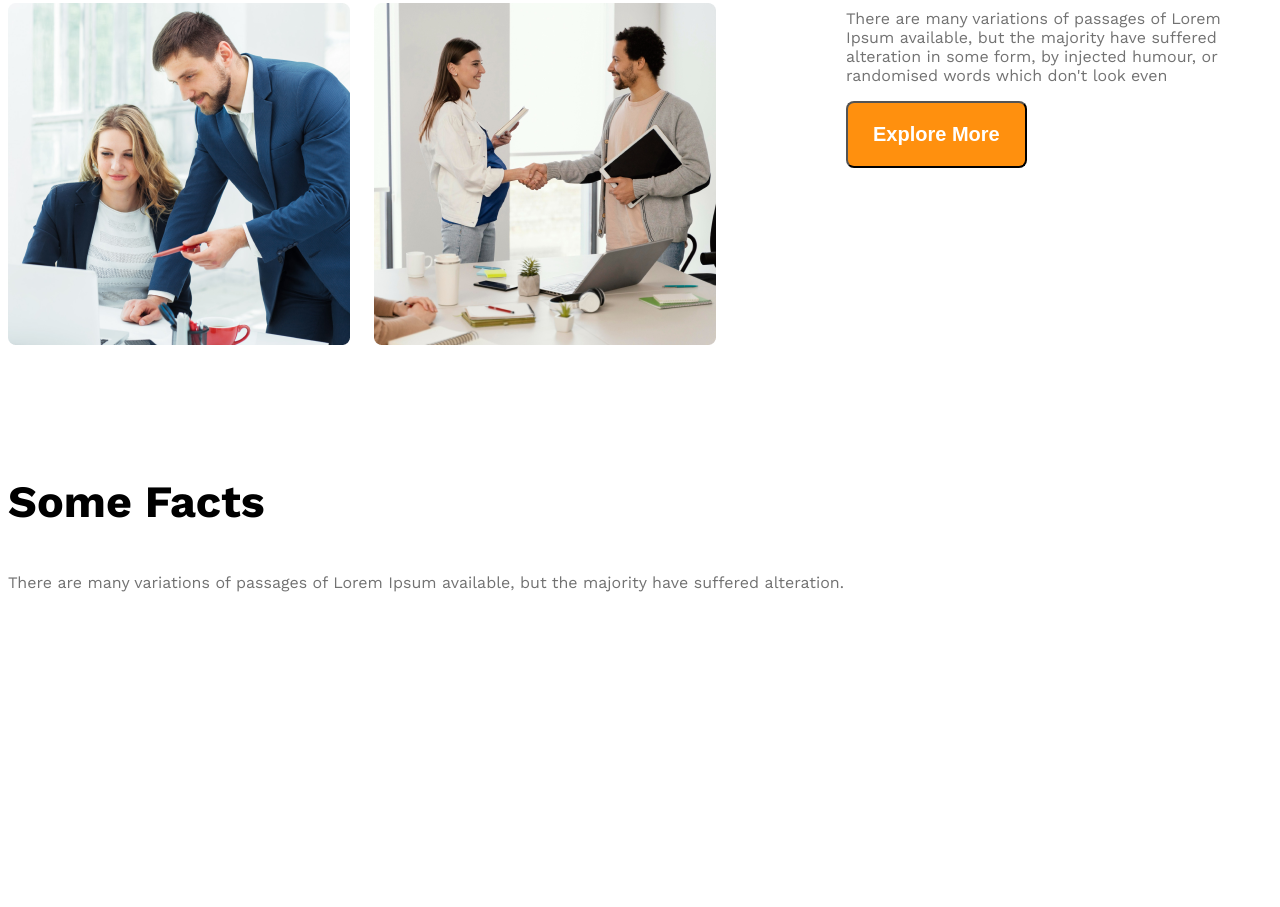
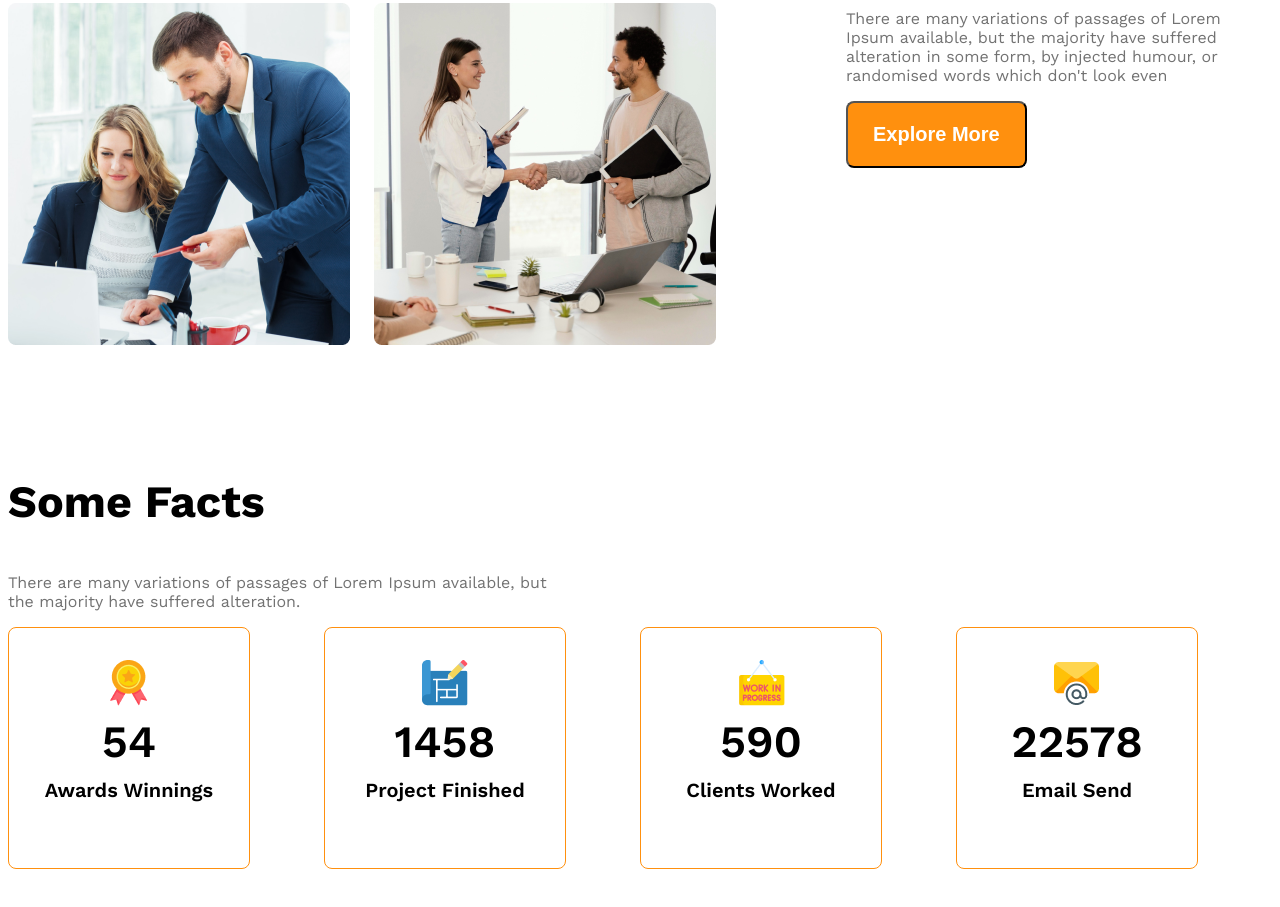
Before and after one commit to AkKorim007/G3-Architect-Web, a plain HTML site: page index.html in a window 1280 px wide. Shown: the part 1681-2588 px from the top of the page. Before the commit the page ends 2562 px from the top, so only its background shows below. Drawn offline with nearby package versions, Linux system fonts and the light colour scheme.

Commit message:
added a fact-card

```diff
--- a/index.html
+++ b/index.html
@@ -47,29 +47,37 @@
            <h3 class="section-title">
             Some Facts
            </h3>
-           <p class="text-light-gray">There are many variations of passages of Lorem Ipsum available, but the majority have suffered alteration.</p>
+           <p class="text-light-gray fact-description">There are many variations of passages of Lorem Ipsum available, but the majority have suffered alteration.</p>
            <div class="facts-container">
-               <!-- fact*4>img.fact-icon+h4.fact-number+h5.fact-name -->
-               <fact>
-                <img src="" alt="" class="fact-icon">
-                <h4 class="fact-number"></h4>
-                <h5 class="fact-name"></h5>
-               </fact>
-               <fact>
-                <img src="" alt="" class="fact-icon">
-                <h4 class="fact-number"></h4>
-                <h5 class="fact-name"></h5>
-               </fact>
-               <fact>
-                <img src="" alt="" class="fact-icon">
-                <h4 class="fact-number"></h4>
-                <h5 class="fact-name"></h5>
-               </fact>
-               <fact>
-                <img src="" alt="" class="fact-icon">
-                <h4 class="fact-number"></h4>
-                <h5 class="fact-name"></h5>
-               </fact>
+               <!-- .fact*4>img.fact-icon+h4.fact-number+h5.fact-name -->
+             <div class="fact-card display-flex">
+                <div>
+                <img src="images/icons/ribon.png" alt="" class="fact-icon">
+                <h4 class="fact-number">54</h4>
+                <h5 class="fact-name">Awards Winnings</h5>
+                </div>
+             </div>
+             <div class="fact-card display-flex">
+              <div>
+                <img src="images/icons/projects.png" alt="" class="fact-icon">
+                <h4 class="fact-number">1458</h4>
+                <h5 class="fact-name">Project Finished</h5>
+              </div>
+             </div>
+             <div class="fact-card display-flex">
+              <div>
+                <img src="images/icons/customers.png" alt="" class="fact-icon">
+                <h4 class="fact-number">590</h4>
+                <h5 class="fact-name">Clients Worked</h5>
+              </div>
+             </div>
+             <div class="fact-card display-flex">
+              <div>
+                <img src="images/icons/email.png" alt="" class="fact-icon">
+                <h4 class="fact-number">22578</h4>
+                <h5 class="fact-name">Email Send</h5>
+              </div>
+             </div>
            </div>
        </section>
        <!-- Some facts -->
--- a/styles/styles.css
+++ b/styles/styles.css
@@ -112,6 +112,38 @@ main > section{
 #quick-list{
     font-weight: 500;
 }
+
+/* some facts related styles */
+.facts-container{
+    display: grid;
+    grid-template-columns: repeat(4, 1fr);
+}
+.fact-card{
+    border: 1px solid #FF900E;
+    width: 240px;
+    height: 240px;
+    border-radius: 8px;
+    text-align: center;
+    align-items: center;
+    justify-content: center;
+}
+
+.fact-number{
+    font-size: 2.8rem;
+    font-weight: 600;
+    margin-top: 5px;
+    margin-bottom: 10px;
+}
+
+.fact-name{
+    font-size: 1.25rem;
+    font-weight: 600;
+    margin-top: 10px;
+}
+
+.fact-description{
+    max-width: 540px;
+}
 /* responsive media query */
 @media screen and (max-width: 576px) {
     .navbar,
```
